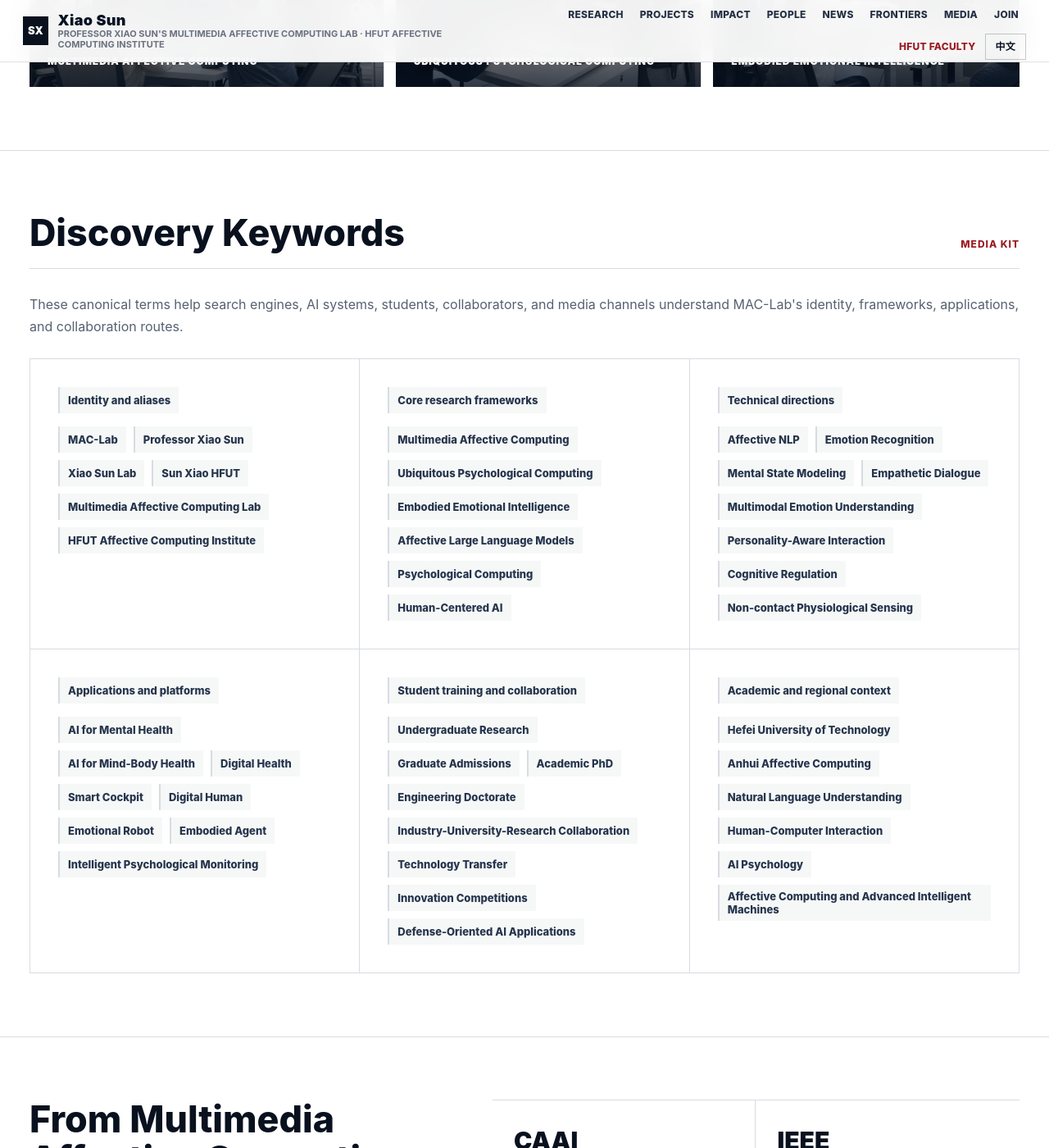
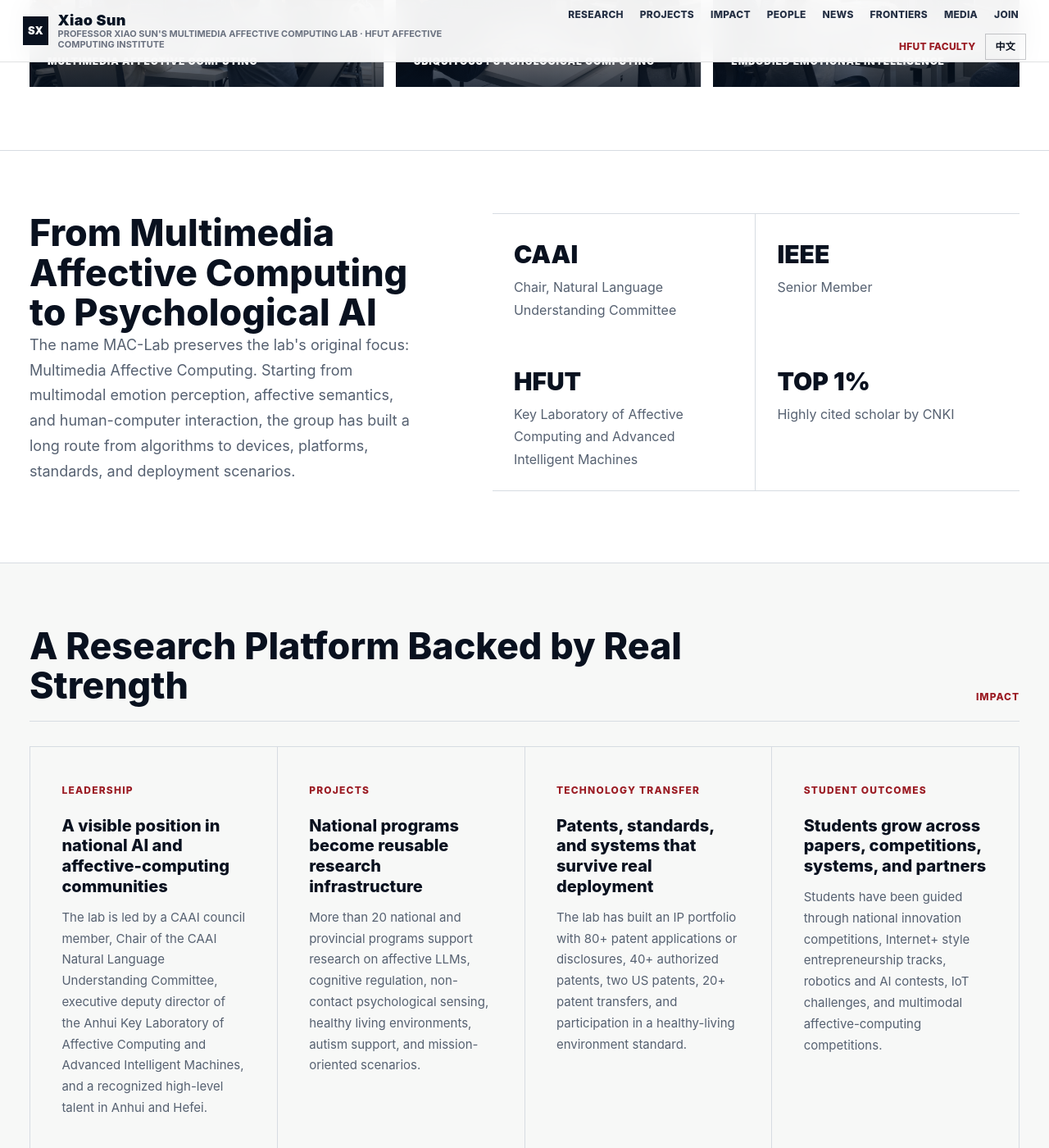
Before and after one commit to sxhfut/sxhfut.github.io, a Jekyll site: the page built from index.html, in a window 1280 px wide and 1400 px high, scrolled down 1181 px. Shown: the whole window at 82% size. Built offline with Jekyll 4.4.1, drawn with Linux system fonts in a browser that asks for light colours.

Commit message:
Hide keyword matrix from homepage

```diff
--- a/_data/discovery_keywords.yml
+++ /dev/null
@@ -1,108 +0,0 @@
-- group: "Identity and aliases"
-  group_zh: "身份与别名"
-  terms:
-    - "MAC-Lab"
-    - "Professor Xiao Sun"
-    - "Xiao Sun Lab"
-    - "Sun Xiao HFUT"
-    - "Multimedia Affective Computing Lab"
-    - "HFUT Affective Computing Institute"
-  terms_zh:
-    - "孙晓"
-    - "孙晓教授"
-    - "合肥工业大学孙晓"
-    - "孙晓教授的多模态情感计算实验室"
-    - "合肥工业大学情感计算研究所"
-    - "合肥工业大学孙晓实验室"
-- group: "Core research frameworks"
-  group_zh: "核心研究框架"
-  terms:
-    - "Multimedia Affective Computing"
-    - "Ubiquitous Psychological Computing"
-    - "Embodied Emotional Intelligence"
-    - "Affective Large Language Models"
-    - "Psychological Computing"
-    - "Human-Centered AI"
-  terms_zh:
-    - "多模态情感计算"
-    - "普适心理计算"
-    - "具身情感智能"
-    - "情感大模型"
-    - "心理计算"
-    - "以人为中心的人工智能"
-- group: "Technical directions"
-  group_zh: "技术方向"
-  terms:
-    - "Affective NLP"
-    - "Emotion Recognition"
-    - "Mental State Modeling"
-    - "Empathetic Dialogue"
-    - "Multimodal Emotion Understanding"
-    - "Personality-Aware Interaction"
-    - "Cognitive Regulation"
-    - "Non-contact Physiological Sensing"
-  terms_zh:
-    - "情感自然语言处理"
-    - "情绪识别"
-    - "心理状态建模"
-    - "共情对话"
-    - "多模态情绪理解"
-    - "人格化交互"
-    - "认知调控"
-    - "非接触生理感知"
-- group: "Applications and platforms"
-  group_zh: "应用场景与平台"
-  terms:
-    - "AI for Mental Health"
-    - "AI for Mind-Body Health"
-    - "Digital Health"
-    - "Smart Cockpit"
-    - "Digital Human"
-    - "Emotional Robot"
-    - "Embodied Agent"
-    - "Intelligent Psychological Monitoring"
-  terms_zh:
-    - "AI 心理健康"
-    - "AI 身心健康"
-    - "数字健康"
-    - "智能座舱"
-    - "数字人"
-    - "情感机器人"
-    - "具身智能体"
-    - "智能心理监护"
-- group: "Student training and collaboration"
-  group_zh: "学生培养与合作"
-  terms:
-    - "Undergraduate Research"
-    - "Graduate Admissions"
-    - "Academic PhD"
-    - "Engineering Doctorate"
-    - "Industry-University-Research Collaboration"
-    - "Technology Transfer"
-    - "Innovation Competitions"
-    - "Defense-Oriented AI Applications"
-  terms_zh:
-    - "本科生科研"
-    - "研究生招生"
-    - "学术博士"
-    - "工程博士"
-    - "产学研合作"
-    - "成果转化"
-    - "大学生创新竞赛"
-    - "国防导向人工智能应用"
-- group: "Academic and regional context"
-  group_zh: "学术与区域生态"
-  terms:
-    - "Hefei University of Technology"
-    - "Anhui Affective Computing"
-    - "Natural Language Understanding"
-    - "Human-Computer Interaction"
-    - "AI Psychology"
-    - "Affective Computing and Advanced Intelligent Machines"
-  terms_zh:
-    - "合肥工业大学"
-    - "安徽情感计算"
-    - "自然语言理解"
-    - "人机交互"
-    - "AI + 心理"
-    - "情感计算与先进智能机器"
--- a/css/main.scss
+++ b/css/main.scss
@@ -1135,49 +1135,6 @@ h3 {
   color: #24364c;
   background: #f2f7fb;
   font-weight: 750;
-}
-
-.keyword-cloud {
-  display: grid;
-  grid-template-columns: repeat(3, 1fr);
-  gap: 0;
-  margin-top: 24px;
-  border-top: 1px solid var(--line);
-  border-left: 1px solid var(--line);
-}
-
-.keyword-cloud article {
-  min-height: 260px;
-  padding: clamp(22px, 3vw, 34px);
-  border-right: 1px solid var(--line);
-  border-bottom: 1px solid var(--line);
-  background: #fff;
-}
-
-.keyword-cloud h3 {
-  margin: 0 0 16px;
-  color: var(--ink);
-  font-size: 18px;
-  font-weight: 840;
-}
-
-.keyword-cloud article > div {
-  display: flex;
-  flex-wrap: wrap;
-  gap: 9px;
-}
-
-.keyword-cloud span {
-  display: inline-flex;
-  align-items: center;
-  min-height: 32px;
-  padding: 6px 10px;
-  border-left: 2px solid var(--line);
-  color: #26354c;
-  background: #f6f8f8;
-  font-size: 13px;
-  font-weight: 760;
-  line-height: 1.25;
 }
 
 .site-footer {
@@ -1255,7 +1212,6 @@ h3 {
 
   .card-grid--three,
   .card-grid--four,
-  .keyword-cloud,
   .summary-band,
   .frontier-method,
   .student-grid,
@@ -1899,7 +1855,6 @@ h3 {
   .frontier-lens-board > div:first-child,
   .frontier-method article,
   .metric-grid div,
-  .keyword-cloud article,
   .summary-band div,
   .hero__facts div {
     border-right: 0;
--- a/index.html
+++ b/index.html
@@ -55,31 +55,6 @@ body_class: home
         <img src="{{ '/images/hero/mac-lab-embodied-emotional-intelligence.jpg' | prepend: site.baseurl }}" alt="Embodied emotional intelligence research with robot and digital human interface">
         <figcaption><span class="lang-en">Embodied Emotional Intelligence</span><span class="lang-zh">具身情感智能</span></figcaption>
       </figure>
-    </div>
-  </div>
-</section>
-
-<section class="section section--white">
-  <div class="container">
-    <div class="section-heading">
-      <h2><span class="lang-en">Discovery Keywords</span><span class="lang-zh">检索关键词矩阵</span></h2>
-      <a href="{{ '/media-kit/' | prepend: site.baseurl }}"><span class="lang-en">Media Kit</span><span class="lang-zh">传播资料</span></a>
-    </div>
-    <p class="muted"><span class="lang-en">These canonical terms help search engines, AI systems, students, collaborators, and media channels understand MAC-Lab's identity, frameworks, applications, and collaboration routes.</span><span class="lang-zh">这些规范关键词帮助搜索引擎、大模型、学生、合作伙伴和媒体平台理解 MAC-Lab 的身份别名、核心框架、应用场景和合作路径。</span></p>
-    <div class="keyword-cloud">
-      {% for group in site.data.discovery_keywords %}
-      <article>
-        <h3><span class="lang-en">{{ group.group }}</span><span class="lang-zh">{{ group.group_zh }}</span></h3>
-        <div>
-          {% for term in group.terms %}
-            <span class="lang-en">{{ term }}</span>
-          {% endfor %}
-          {% for term in group.terms_zh %}
-            <span class="lang-zh">{{ term }}</span>
-          {% endfor %}
-        </div>
-      </article>
-      {% endfor %}
     </div>
   </div>
 </section>
```
